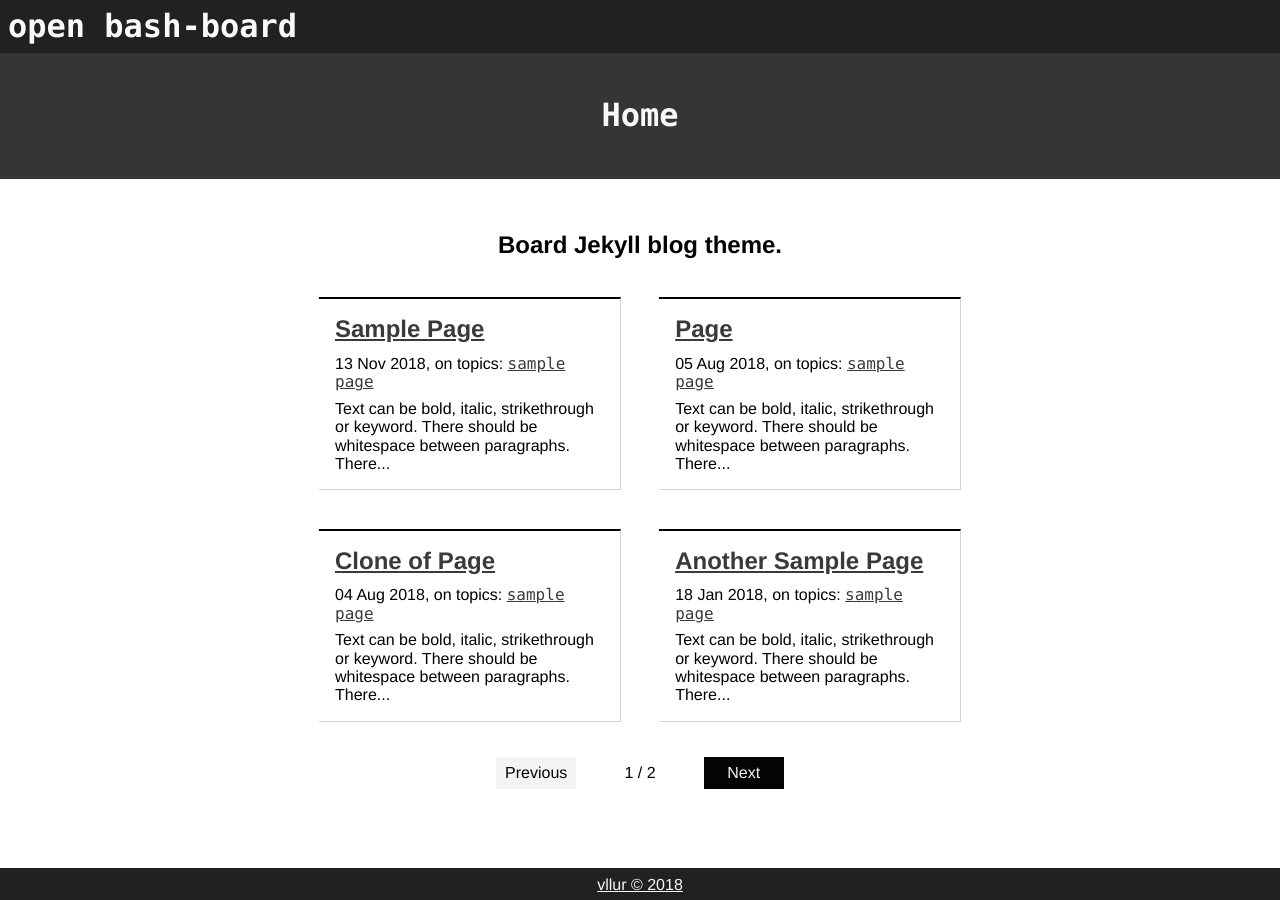
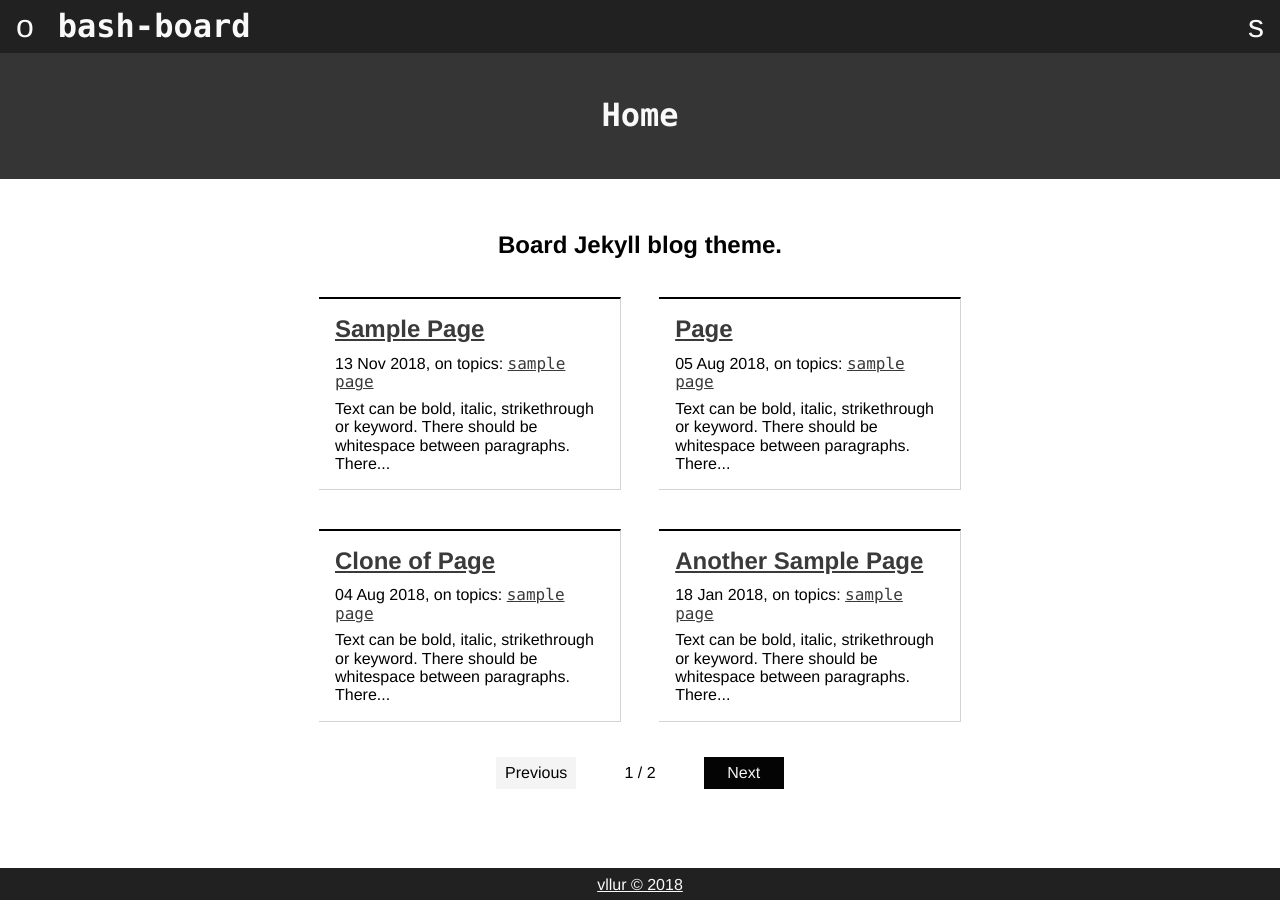
Before and after one commit to vllur/bash-board, a Jekyll site: the page built from index.html, in a window 1280 px wide. Built offline with Jekyll 4.4.1, drawn with Linux system fonts in a browser that asks for light colours; the list of posts is cut into pages by our own code.

Commit message:
Fixed upper header

```diff
--- a/_includes/header.html
+++ b/_includes/header.html
@@ -1,6 +1,12 @@
 <header>
     <section class="upperHeaderWrapper">
-        <h1><span onclick="openNav()">open</span> <a href="{{ "/" | absolute_url }}">{{ site.title }}</a></h1>
+        <div>
+            <span onclick="openNav()">o</span>
+            <h1><a href="{{ "/" | absolute_url }}">{{ site.title }}</a><h1>
+        </div>
+        <div>
+            <span class="search-button">s</span>
+        </div>
     </section>
     <section class="bottomHeaderWrapper">
         <h1>
--- a/_sass/header.scss
+++ b/_sass/header.scss
@@ -14,17 +14,38 @@ header a
 	position: fixed;
 	width: 100%;
 	background-color: $header-top-bg;
+	display: flex;
+	justify-content: space-between;
 }
 
-.upperHeaderWrapper > h1
+.upperHeaderWrapper > div
+{
+	display: flex;
+	justify-content: flex-start;
+	align-items: center;
+}
+
+.upperHeaderWrapper > div > span
+{
+	font-size: 2em;
+	margin: 0.25em 0.5em 0.25em 0.5em;
+}
+
+.upperHeaderWrapper > div > h1
 {
 	margin: 0.25em;
 	font-family: $code-font-family;
+	word-wrap: none;
 }
 
-.upperHeaderWrapper > h1 > a
+.upperHeaderWrapper > div > * > a
 {
 	text-decoration: none;
+}
+
+.search-button
+{
+	;
 }
 
 .bottomHeaderWrapper
```
